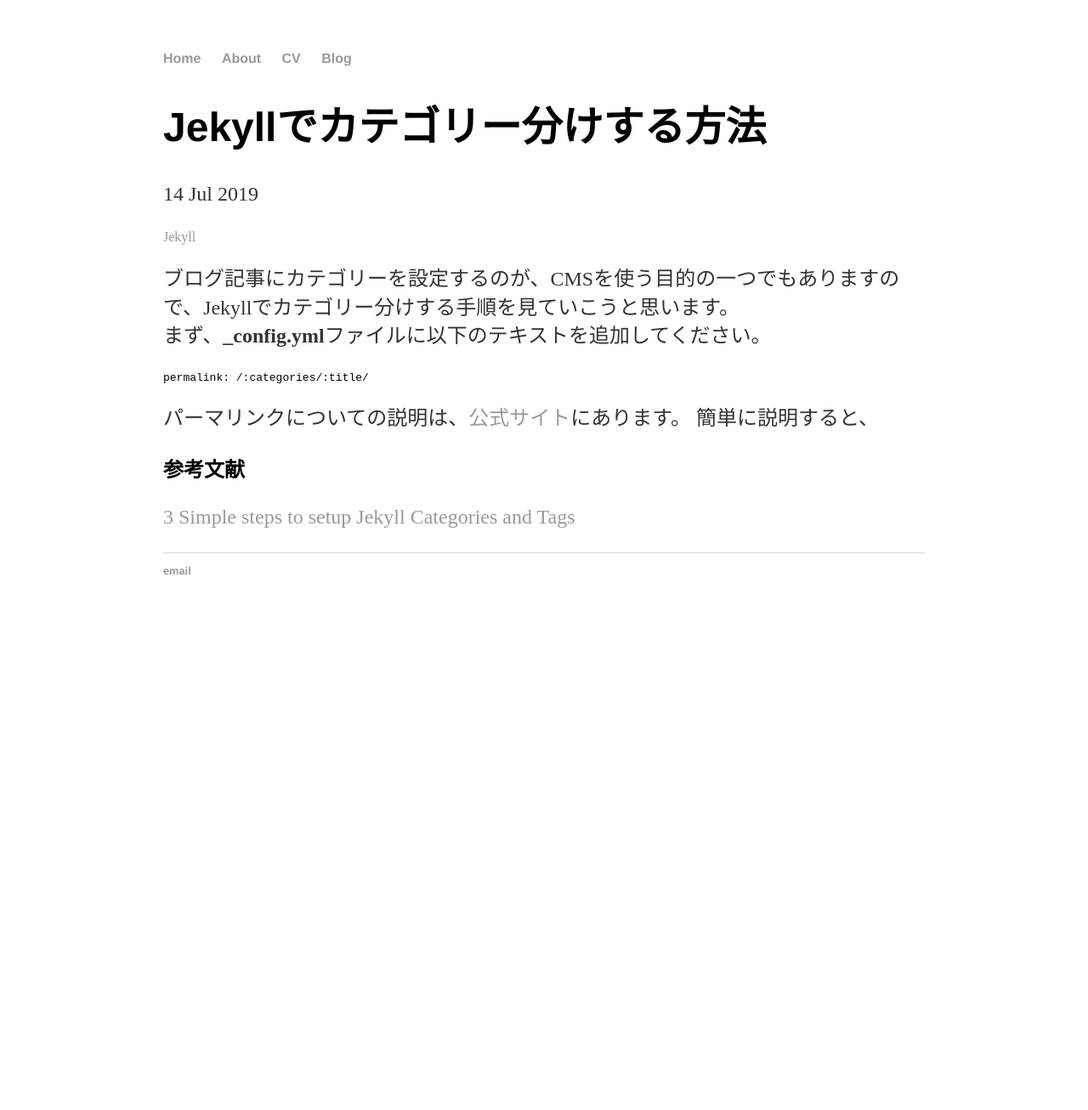
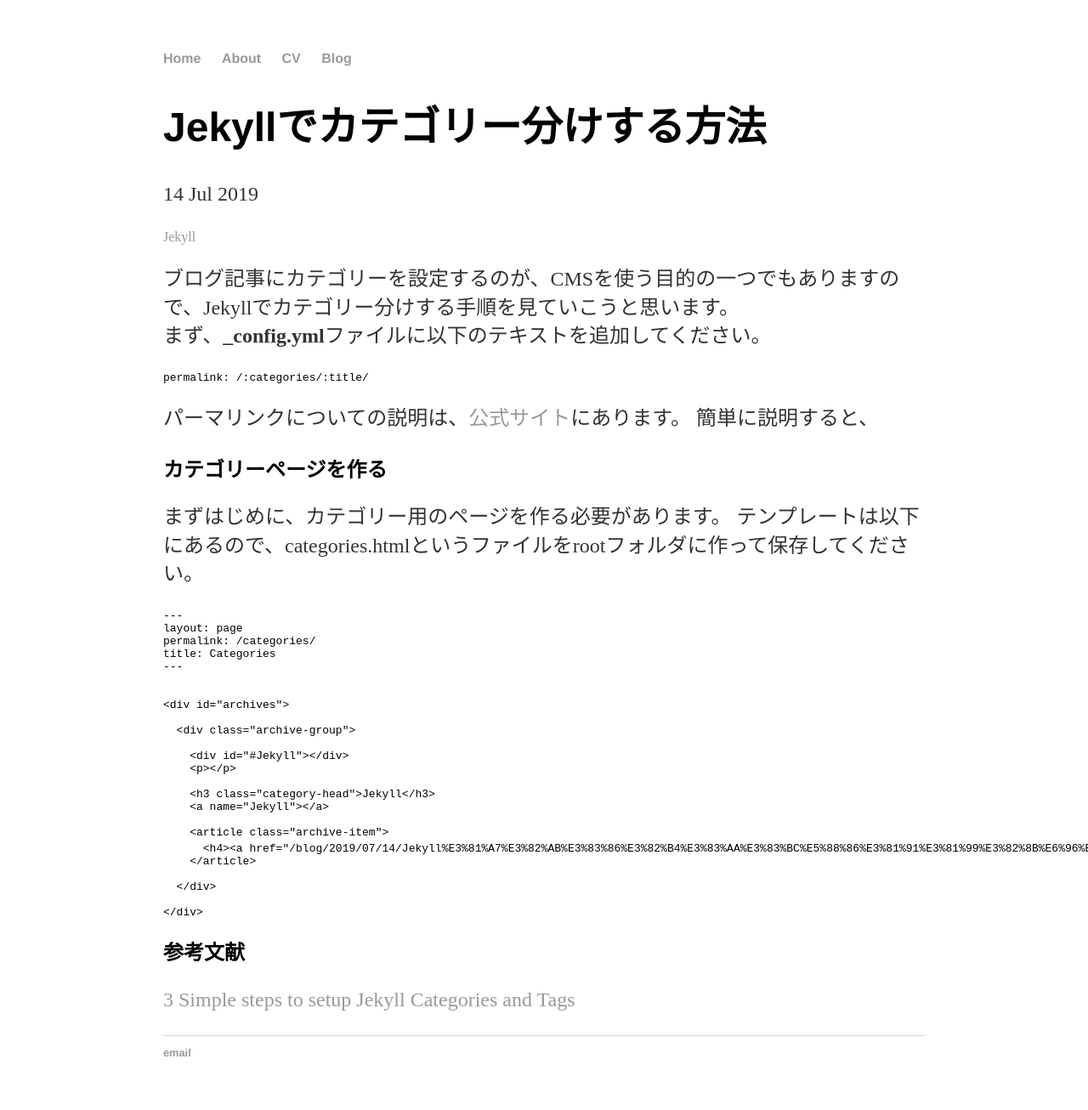
Before and after one commit to agematsu/agematsu.github.io, a Jekyll site: the page built from _posts/2019-07-14-Jekyllでカテゴリー分けする方法.md, in a window 1280 px wide. Shown: the whole page at 85% size. Built offline with Jekyll 4.4.1, drawn with Linux system fonts in a browser that asks for light colours; before the commit the page ends 900 px from its top, so only the background shows below that.

Commit message:
Update 2019-07-14-Jekyllでカテゴリー分けする方法.md

````diff
--- a/_posts/2019-07-14-Jekyllでカテゴリー分けする方法.md
+++ b/_posts/2019-07-14-Jekyllでカテゴリー分けする方法.md
@@ -12,5 +12,34 @@
 パーマリンクについての説明は、<a href="http://jekyllrb-ja.github.io/docs/permalinks/">公式サイト</a>にあります。
 簡単に説明すると、
 
+## カテゴリーページを作る
+まずはじめに、カテゴリー用のページを作る必要があります。
+テンプレートは以下にあるので、categories.htmlというファイルをrootフォルダに作って保存してください。
+```
+---
+layout: page
+permalink: /categories/
+title: Categories
+---
+
+
+<div id="archives">
+{% for category in site.categories %}
+  <div class="archive-group">
+    {% capture category_name %}{{ category | first }}{% endcapture %}
+    <div id="#{{ category_name | slugize }}"></div>
+    <p></p>
+
+    <h3 class="category-head">{{ category_name }}</h3>
+    <a name="{{ category_name | slugize }}"></a>
+    {% for post in site.categories[category_name] %}
+    <article class="archive-item">
+      <h4><a href="{{ site.baseurl }}{{ post.url }}">{{post.title}}</a></h4>
+    </article>
+    {% endfor %}
+  </div>
+{% endfor %}
+</div>
+```
 ## 参考文献
 <a href="https://blog.webjeda.com/jekyll-categories/">3 Simple steps to setup Jekyll Categories and Tags</a>
````
